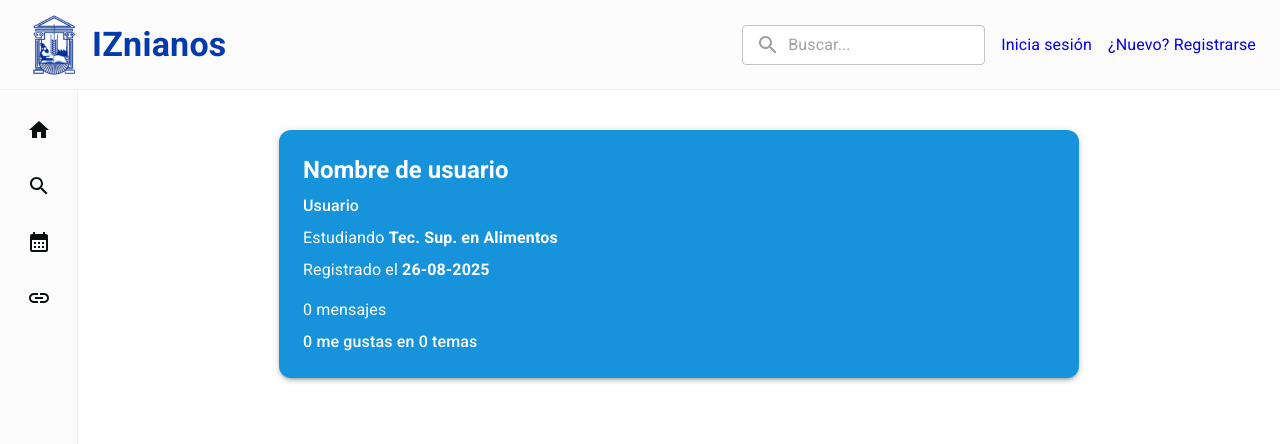
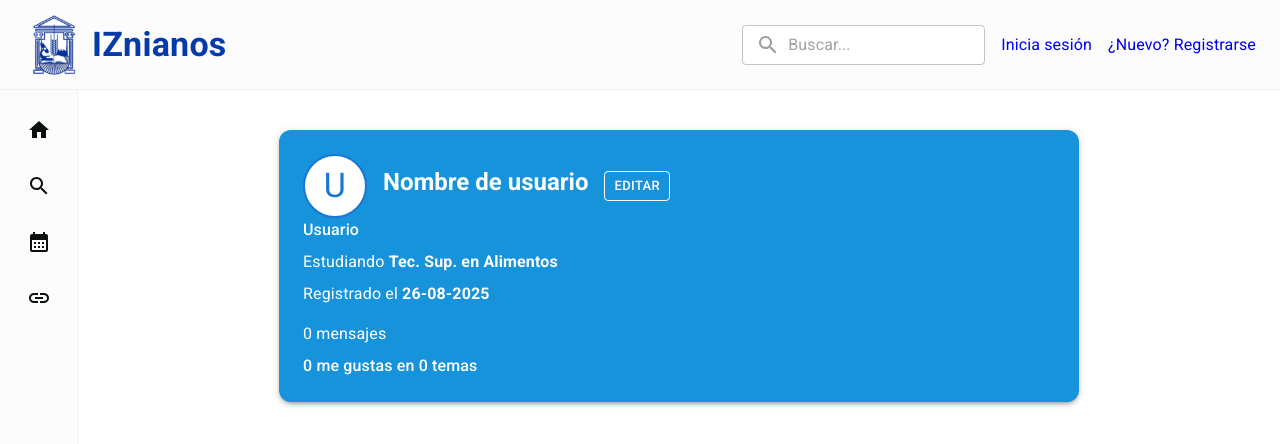
Before and after one commit to 1nazareno1/Front-ALG-3, a React (Vite) app: page /perfil in a window 1280 px wide. Shown: the top 444 px of the page. Built offline with nearby package versions, Linux system fonts and the light colour scheme.

Commit message:
se agrego la opcion de editar el nombre de usuario en su perfil

```diff
--- a/src/pages/perfil/PerfilPage.jsx
+++ b/src/pages/perfil/PerfilPage.jsx
@@ -1,13 +1,22 @@
-import React from 'react';
+import React, { useState } from 'react';
 import { useSelector } from 'react-redux';
-import { Box, Typography } from '@mui/material';
+import { Box, Typography, Button, TextField } from '@mui/material';
 
 const PerfilPage = () => {
-      const { username, role, carrera, fechaRegistro, mensajes, likes, temas } = useSelector((state) => state.auth);
+  const { username, role, carrera, fechaRegistro, mensajes, likes, temas } = useSelector((state) => state.auth);
 
+  const [editando, setEditando] = useState(false);
+  const [nuevoNombre, setNuevoNombre] = useState(username || '');
 
+  const handleEditarClick = () => setEditando(true);
+
+  const handleGuardarClick = () => {
+    // Aquí deberías despachar una acción para actualizar el nombre en el store/backend
+    // dispatch(actualizarNombreUsuario(nuevoNombre));
+    setEditando(false);
+  };
   return (
- <Box
+    <Box
       sx={{
         bgcolor: '#1793db',
         borderRadius: 3,
@@ -24,11 +33,74 @@ const PerfilPage = () => {
         justifyContent: 'center',
       }}
     >
-      <Typography variant="h5" sx={{ fontWeight: 700, mb: 1 }}>
-        {username || 'Nombre de usuario'}
-      </Typography>
+      <Box sx={{ display: 'flex', alignItems: 'center', width: '100%' }}>
+        {/* Recuadro para la foto de perfil */}
+        <Box
+          sx={{
+            width: 64,
+            height: 64,
+            bgcolor: '#fff',
+            borderRadius: '50%',
+            border: '2px solid #1976d2',
+            display: 'flex',
+            alignItems: 'center',
+            justifyContent: 'center',
+            mr: 2,
+            overflow: 'hidden',
+          }}
+        >
+          {/* Aquí podrías poner una imagen real en el futuro */}
+          <Typography variant="h4" color="#1976d2">
+            {nuevoNombre ? nuevoNombre[0].toUpperCase() : 'U'}
+          </Typography>
+        </Box>
+        {editando ? (
+          <>
+            <TextField
+              value={nuevoNombre}
+              onChange={(e) => setNuevoNombre(e.target.value)}
+              size="small"
+              variant="outlined"
+              sx={{ bgcolor: 'white', borderRadius: 1, mr: 1, flex: 1 }}
+              inputProps={{ maxLength: 30 }}
+            />
+            <Button
+              variant="contained"
+              size="small"
+              color="success"
+              onClick={handleGuardarClick}
+              sx={{ mr: 1 }}
+            >
+              Guardar
+            </Button>
+            <Button
+              variant="outlined"
+              size="small"
+              color="inherit"
+              onClick={() => setEditando(false)}
+            >
+              Cancelar
+            </Button>
+          </>
+        ) : (
+          <>
+            <Typography variant="h5" sx={{ fontWeight: 700, mb: 1, mr: 2 }}>
+              {nuevoNombre || 'Nombre de usuario'}
+            </Typography>
+            <Button
+              variant="outlined"
+              size="small"
+              color="inherit"
+              onClick={handleEditarClick}
+              sx={{ height: 30, minWidth: 60 }}
+            >
+              Editar
+            </Button>
+          </>
+        )}
+      </Box>
       <Typography sx={{ fontWeight: 500, mb: 1 }}>
-        {role || 'Usuario'}
+        {nuevoNombre || 'Usuario'}
       </Typography>
       <Typography sx={{ mb: 1 }}>
         Estudiando <b>{carrera || 'Tec. Sup. en Alimentos'}</b>
```
